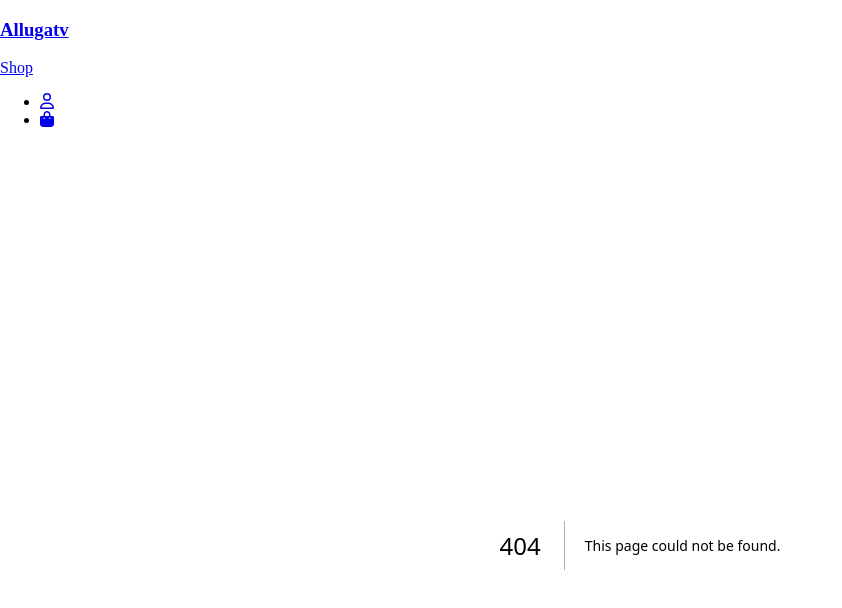
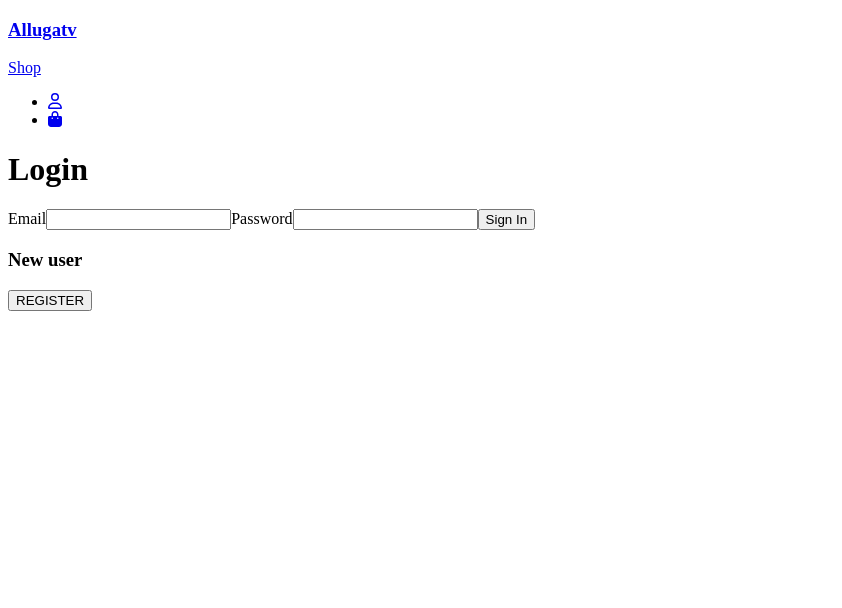
Before and after one commit to cleytonoliveira/allugatv-client, a Next.js app: page /login in a window 1280 px wide. Before the commit this address had no page. Shown: the top 608 px of the page, without its empty margins (0-842 px from the left). Built offline with nearby package versions, Linux system fonts and the light colour scheme.

Commit message:
feat: add page to login and component to SignIn

```diff
--- /dev/null
+++ b/pages/components/login/SignIn.tsx
@@ -0,0 +1,65 @@
+import { useState } from "react";
+import UserHttpGateway from "../../gateways/user/UserHttpGateway";
+import AxiosAdapter from "../../infra/AxiosAdapter";
+import { useRouter } from "next/router";
+
+type LoginProps = {
+  changeSign: () => void;
+};
+
+export default function SignIn({ changeSign }: LoginProps) {
+  const [email, setEmail] = useState("");
+  const [password, setPassword] = useState("");
+  const router = useRouter();
+
+  function handleSubmit(event: React.ChangeEvent<HTMLFormElement>) {
+    event.preventDefault();
+    const httpClient = new AxiosAdapter();
+    const userGateway = new UserHttpGateway(
+      httpClient,
+      "http://localhost:3001/user",
+    );
+    userGateway
+      .login(email, password)
+      .then(() => {
+        router.push("/");
+      })
+      .catch(() => {
+        alert("Invalid email or password");
+      });
+  }
+
+  function handleChange(event: React.ChangeEvent<HTMLInputElement>) {
+    const value = event.target.value;
+    switch (event.target.id) {
+      case "email":
+        setEmail(value);
+        break;
+      case "password":
+        setPassword(value);
+        break;
+    }
+  }
+
+  return (
+    <div>
+      <h1>Login</h1>
+      <form onSubmit={handleSubmit}>
+        <label htmlFor="email">
+          Email
+          <input id="email" type="email" onChange={handleChange} />
+        </label>
+        <label htmlFor="password">
+          Password
+          <input id="password" type="password" onChange={handleChange} />
+        </label>
+        <button type="submit">Sign In</button>
+
+        <div>
+          <h3>New user</h3>
+          <button onClick={changeSign}>REGISTER</button>
+        </div>
+      </form>
+    </div>
+  );
+}
--- /dev/null
+++ b/pages/login/index.tsx
@@ -0,0 +1,21 @@
+import { useState } from "react";
+import SignIn from "../components/login/SignIn";
+import SignUp from "../components/login/SignUp";
+
+export default function Login() {
+  const [login, setLogin] = useState(true);
+
+  function changeSign() {
+    setLogin(!login);
+  }
+
+  return (
+    <div>
+      {login ? (
+        <SignIn changeSign={changeSign} />
+      ) : (
+        <SignUp changeSign={changeSign} />
+      )}
+    </div>
+  );
+}
```
